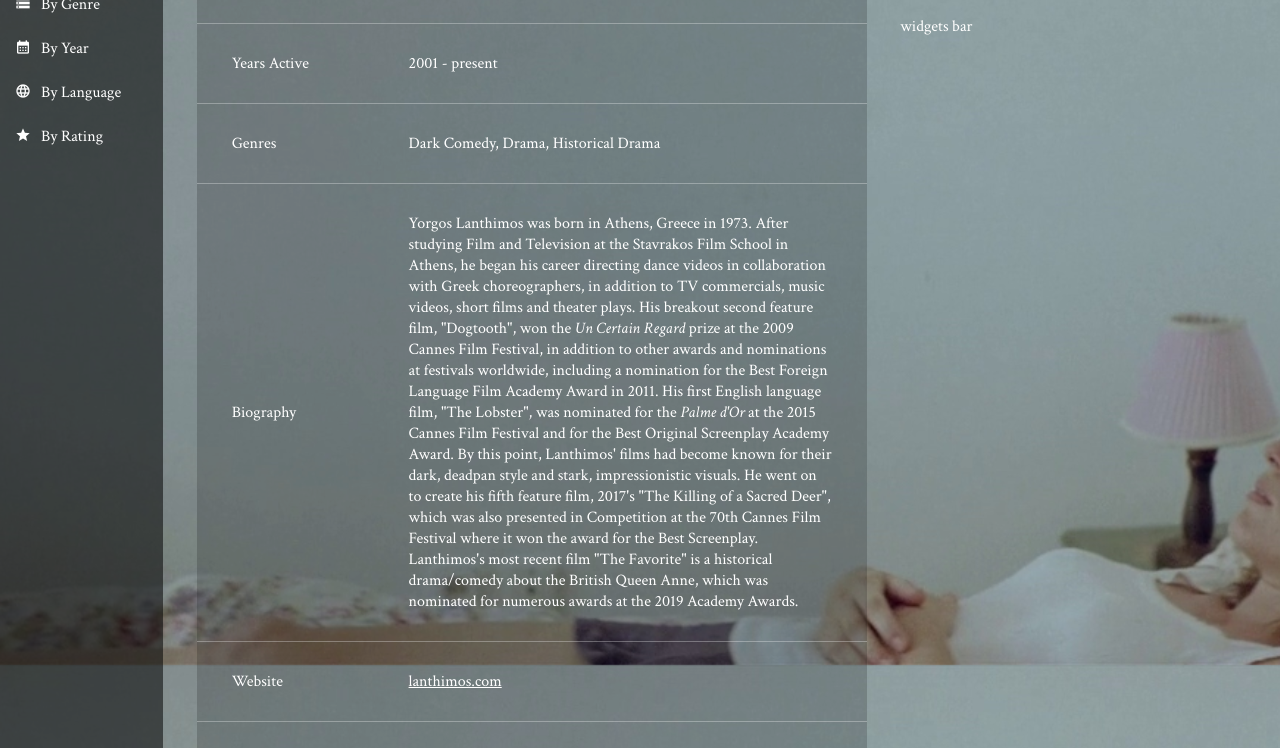
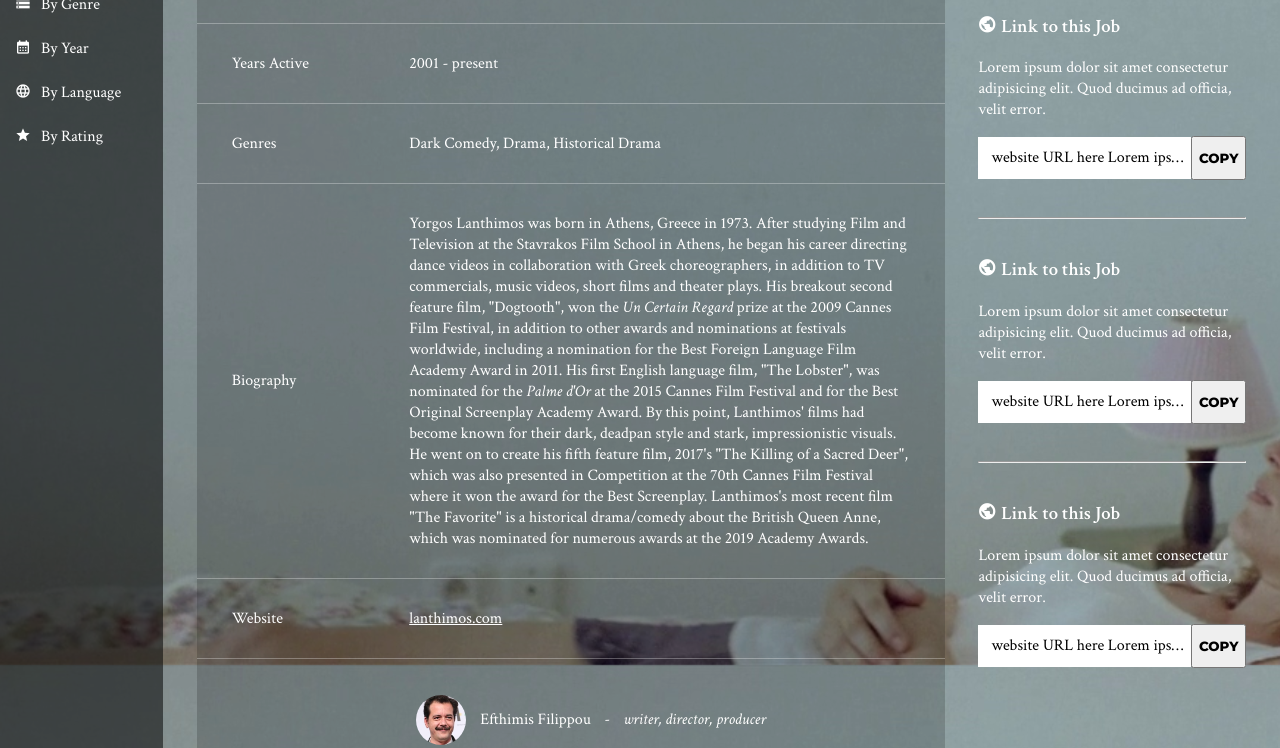
Before and after one commit to sam-rice/static-wireframe-project, a plain HTML site: page index.html in a window 1280 px wide. Shown: the part 935-1683 px from the top of the page. Drawn offline with Linux system fonts and the light colour scheme.

Commit message:
ready branch for push to remote

```diff
--- a/index.html
+++ b/index.html
@@ -176,16 +176,34 @@
       </article>
       <div class="externals-bar">
         <div class="socials-div">
-          <button class="socials-button criterion-button"><img src="assets/criterion-logo.png"><span>Yorgos Lanthimos in Criterion Collection</span><br></button>
+          <button class="socials-button criterion-button"><img src="assets/criterion-logo.png"><span>View in Criterion Collection</span><br></button>
           <button class="socials-button twitter-button"><img src="assets/twitter-logo.png"><span>Share on Twitter</span><br></button>
           <button class="socials-button facebook-button"><img src="assets/facebook-logo.png"><span>Share on Facebook</span><br></button>
         </div>
-        <div class="widgets-bar">
-          widgets bar
+        <div class="links-section">
+          <h3>Link to this Job</h3>
+          <p>Lorem ipsum dolor sit amet consectetur adipisicing elit. Quod ducimus ad officia, velit error.</p>
+          <div class="copy-parent">
+            <p>website URL here Lorem ipsum dolor sit amet consectetur</p>
+            <button class="copy-button">COPY</button>
+          </div>
+          <hr>
+          <h3>Link to this Job</h3>
+          <p>Lorem ipsum dolor sit amet consectetur adipisicing elit. Quod ducimus ad officia, velit error.</p>
+          <div class="copy-parent">
+            <p>website URL here Lorem ipsum dolor sit amet consectetur</p>
+            <button class="copy-button">COPY</button>
+          </div>
+          <hr>
+          <h3>Link to this Job</h3>
+          <p>Lorem ipsum dolor sit amet consectetur adipisicing elit. Quod ducimus ad officia, velit error.</p>
+          <div class="copy-parent">
+            <p>website URL here Lorem ipsum dolor sit amet consectetur</p>
+            <button class="copy-button">COPY</button>
+          </div>
         </div>
       </div>
     </section>
   </main>
 </body>
-
 </html>
--- a/styles.css
+++ b/styles.css
@@ -13,12 +13,17 @@ button {
   font-weight: 800;
 }
 
+button:hover {
+  cursor: pointer;
+  transform: scale(1.01);
+  transition-duration: 100ms;
+}
+
 body {
   display: flex;
   margin: 0;
   background-image: url(assets/dogtooth-bg.jpeg);
   background-size: cover;
-  /* background-repeat: no-repeat; */
   background-attachment: fixed;
 }
 
@@ -131,10 +136,6 @@ aside>h4 {
 main {
   width: 89%;
 }
-
-/* main * {
-  border: 1px solid black;
-} */
 
 /* ----------------------HEADER---------------------- */
 
@@ -393,7 +394,7 @@ nav {
 }
 
 article {
-  width: 60%;
+  width: 67%;
   margin: 3%;
 }
 
@@ -461,15 +462,15 @@ td {
 /* ----------------------EXTERNALS BAR---------------------- */
 
 .externals-bar {
-  width: 30.5%;
+  width: 24%;
   margin: 3% 3% 3% 0%;
 }
 
 .socials-div {
   display: flex;
   flex-direction: column;
-  height: 253px;
-  justify-content: space-evenly;
+  height: 213px;
+  justify-content: space-between;
 }
 
 .socials-button {
@@ -494,3 +495,43 @@ td {
 .socials-button:first-child>span {
   font-size: .9em;
 }
+
+.links-section {
+  height: 600px;
+}
+
+.links-section>h3 {
+  position: relative;
+  right: -4px;
+  margin-top: 37px;
+}
+
+.links-section>h3:before {
+  font-family: 'Material Icons';
+  content: 'public';
+  position: relative;
+  top: 2px;
+  left: -5px;
+}
+
+.copy-parent {
+  display: flex;
+  align-items: center;
+  height: 44px;
+  margin-bottom: 37px;
+}
+
+.copy-parent>p {
+  color: black;
+  background-color: white;
+  overflow: hidden;
+  white-space: nowrap;
+  text-overflow: ellipsis;
+  line-height: 42px;
+  height: 42px;
+  padding-left: 13px;
+}
+
+.copy-parent>button {
+  height: 100%;
+}
```
